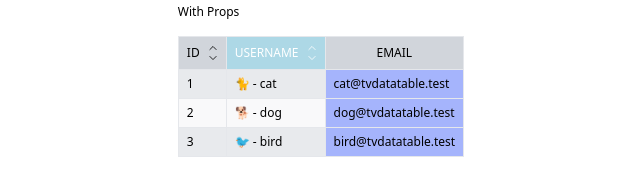
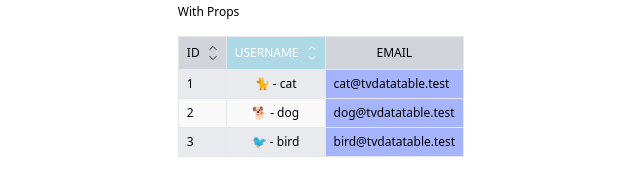
Before and after one commit to BitTheCat/tailwind-vue-data-table, a Vue app: page / in a window 1280 px wide. Shown: the part 254-450 px from the top of the page, without its empty margins (319-959 px from the left). Built offline with nearby package versions, Linux system fonts and the light colour scheme.

Commit message:
Fixed custom class for fields

```diff
--- a/src/components/TVDataTable.vue
+++ b/src/components/TVDataTable.vue
@@ -5,7 +5,7 @@
                 <th
                     v-for="field in fields"
                     :key="field.label"
-                    class="px-2 py-1.5 text-xs font-medium text-black uppercase"
+                    class="px-2 py-1.5 text-xs font-medium uppercase"
                     :class="field.thClass"
                     :style="field.thStyle"
                 >
@@ -43,14 +43,14 @@
         </thead>
         <tbody class="px-2 py-1.5 text-left text-xs font-medium border">
             <tr
-            v-for="(item) in items"
-            :key="item.label"
-            class="divide-x divide-y last:border-b-0 px-2 py-1.5 text-left text-xs font-medium border odd:bg-gray-300/50 even:bg-gray-100/50 hover:bg-gray-400/50"
+                v-for="(item) in items"
+                :key="item.label"
+                class="divide-x divide-y last:border-b-0 px-2 py-1.5 text-left text-xs font-medium border odd:bg-gray-300/50 even:bg-gray-100/50 hover:bg-gray-400/50"
             >
                 <td
                     v-for="field in fields"
                     :key="field.key"
-                    class="px-2 py-1.5 align-top lg:table-cell lg:text-left lg:align-middle last:border-b-0"
+                    class="px-2 py-1.5 align-top lg:table-cell last:border-b-0"
                     :class="field.tdClass"
                     :style="field.tdStyle"
                 >
```
